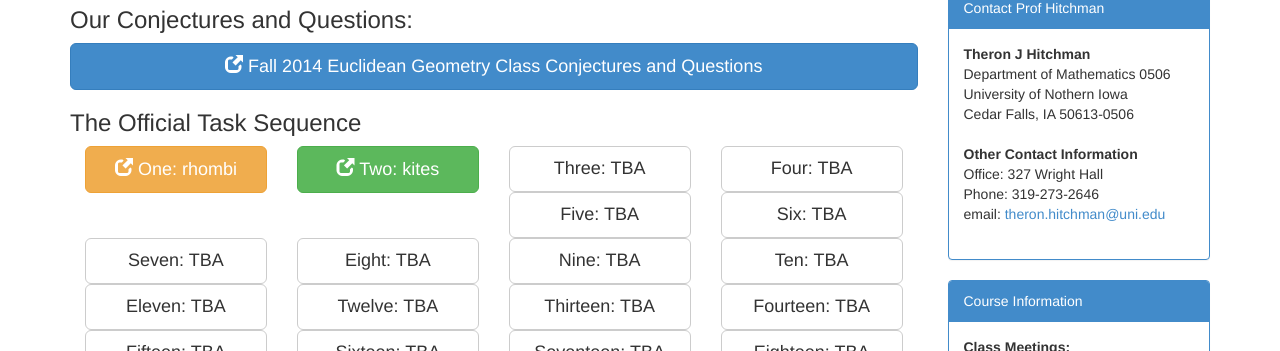
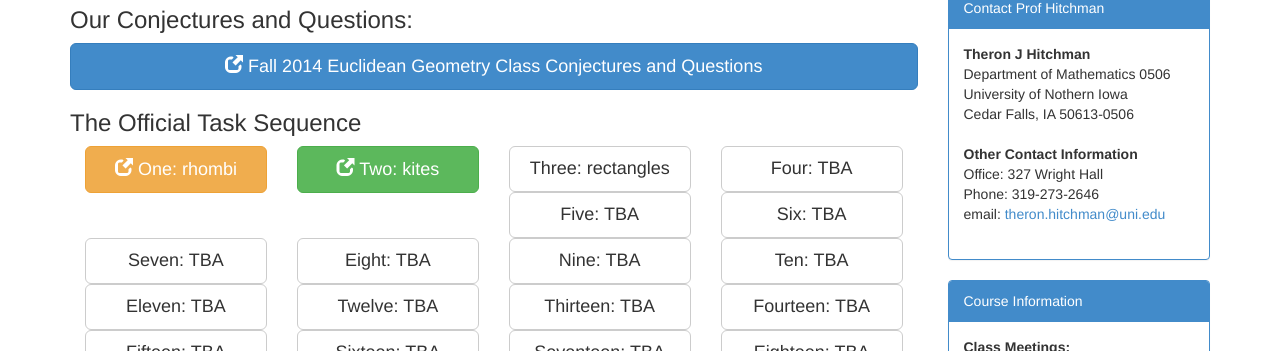
Before and after one commit to theronhitchman/euclidean-geometry, a Jekyll site: the page built from tasks/index.md, in a window 1280 px wide. Shown: the part 193-544 px from the top of the page. Built offline with Jekyll 4.4.1, drawn with Linux system fonts in a browser that asks for light colours; nearby versions of some CDN libraries.

Commit message:
more work on windows/chrome display bug; test adding br to task 3 button

```diff
--- a/tasks/index.md
+++ b/tasks/index.md
@@ -24,7 +24,7 @@
     <span class="glyphicon glyphicon-new-window"></span> Two:<br class="visible-xs" /> kites</a>
 </div>
 <div class="col-xs-6 col-sm-4 col-lg-3 text-center">
-  <a class="btn btn-default btn-lg btn-block">Three: TBA</a>
+  <a class="btn btn-default btn-lg btn-block">Three:<br class="visible-xs" /> rectangles</a>
 </div>
 <div class="col-xs-6 col-sm-4 col-lg-3 text-center">
   <a class="btn btn-default btn-lg btn-block">Four: TBA</a>
```
